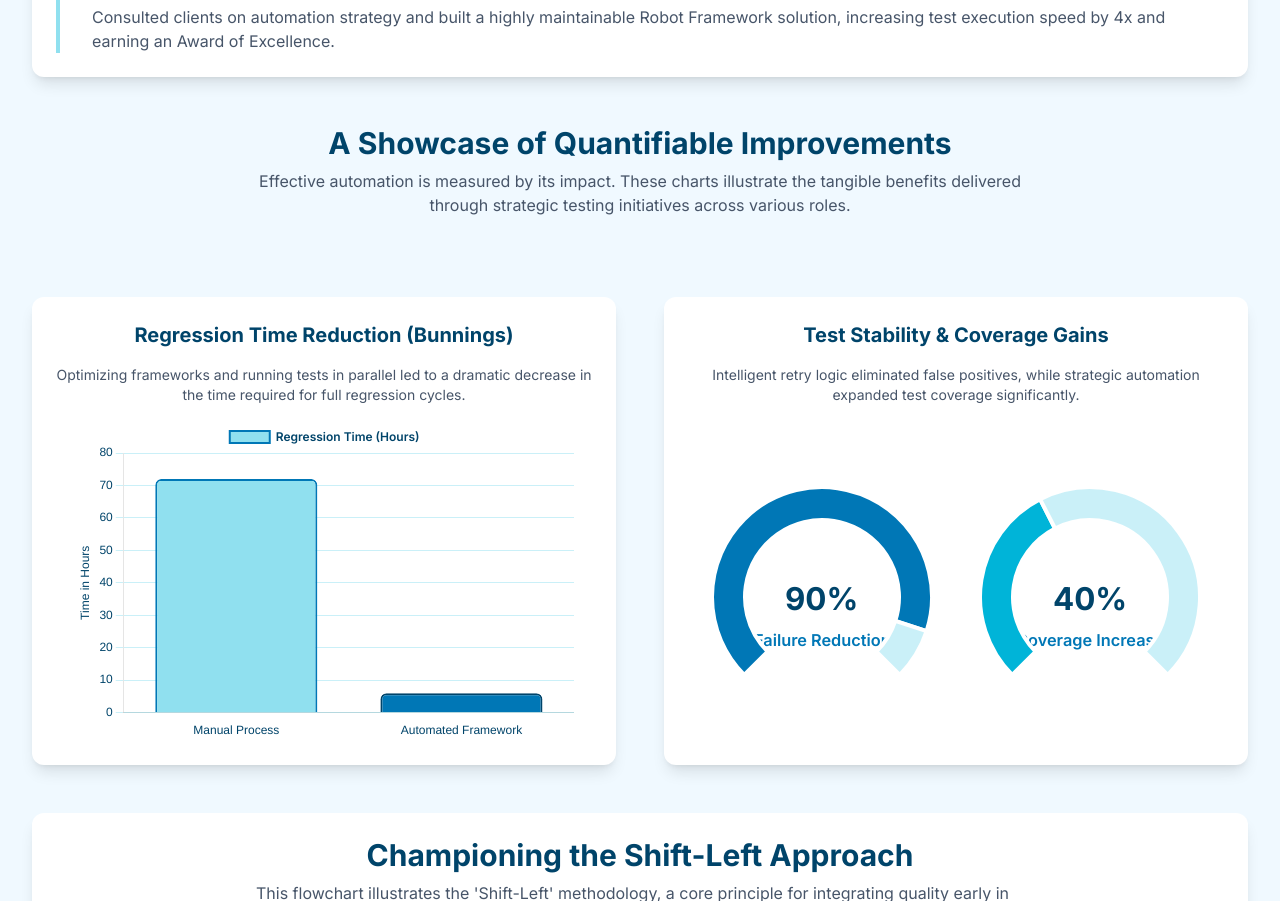
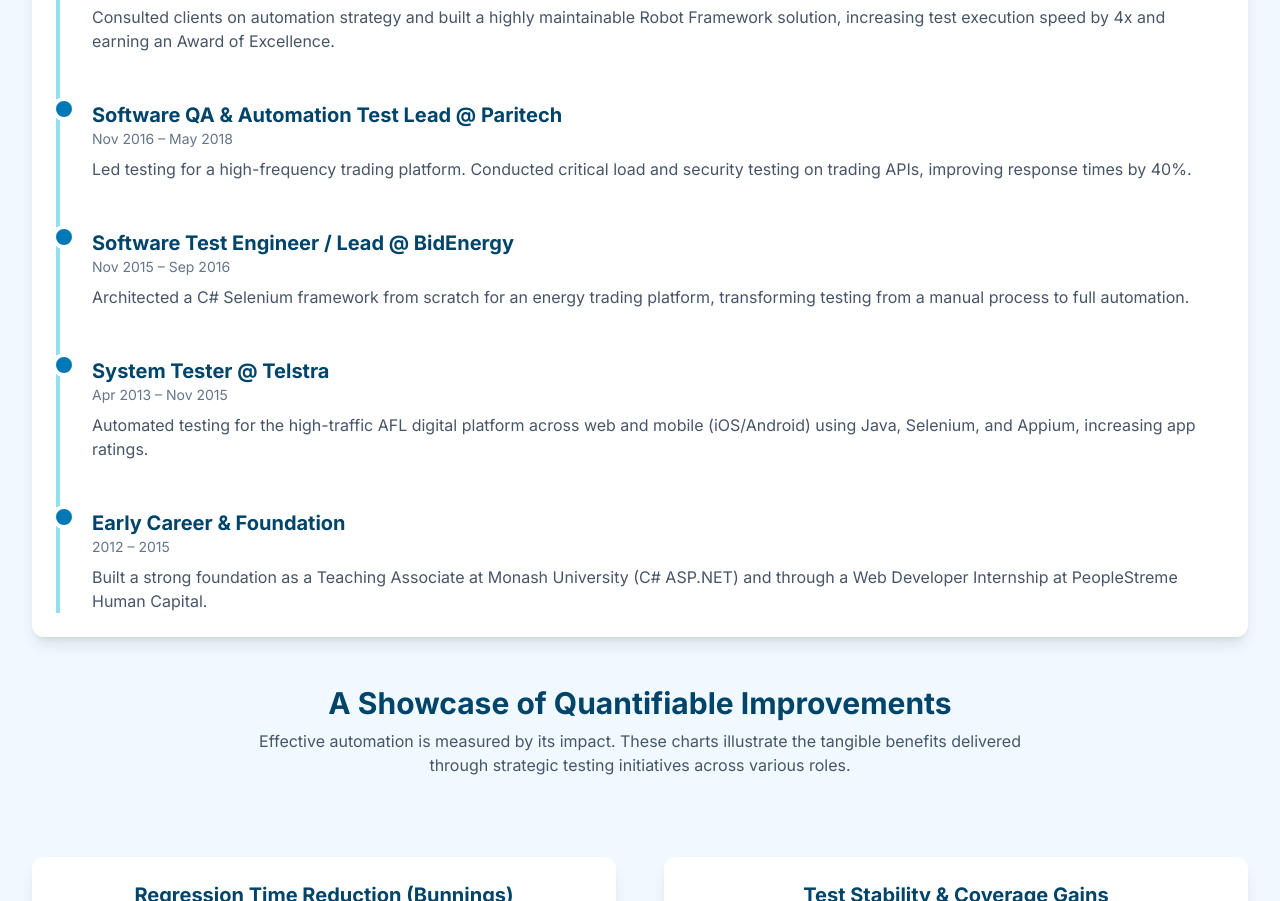
Before and after one commit to BehrangBina/MyPortFolio, a plain HTML site: page index.html in a window 1280 px wide. Shown: the part 1555-2456 px from the top of the page. Drawn offline with nearby package versions, Linux system fonts and the light colour scheme.

Commit message:
feat: intractive resume add more milestones

```diff
--- a/index.html
+++ b/index.html
@@ -5,8 +5,6 @@
     <meta name="viewport" content="width=device-width, initial-scale=1.0">
     <title>Interactive Resume Infographic - Behrang Bina</title>
     <script src="https://cdn.tailwindcss.com"></script>
-        <link rel="icon" type="image/x-icon" href="./src/img/fav-ico.jpg">
-
     <script src="https://cdn.jsdelivr.net/npm/chart.js"></script>
     <link rel="preconnect" href="https://fonts.googleapis.com">
     <link rel="preconnect" href="https://fonts.gstatic.com" crossorigin>
@@ -126,6 +124,34 @@
                         <h3 class="text-xl font-bold text-[#00446A]">Lead Test Automation Specialist @ Avocado Consulting</h3>
                         <p class="text-sm font-medium text-slate-500 mb-2">May 2018 – Apr 2019</p>
                         <p class="text-slate-600">Consulted clients on automation strategy and built a highly maintainable Robot Framework solution, increasing test execution speed by 4x and earning an Award of Excellence.</p>
+                    </div>
+
+                    <div class="relative">
+                        <div class="absolute -left-10 -top-1 w-6 h-6 bg-[#0077B6] rounded-full border-4 border-white"></div>
+                        <h3 class="text-xl font-bold text-[#00446A]">Software QA & Automation Test Lead @ Paritech</h3>
+                        <p class="text-sm font-medium text-slate-500 mb-2">Nov 2016 – May 2018</p>
+                        <p class="text-slate-600">Led testing for a high-frequency trading platform. Conducted critical load and security testing on trading APIs, improving response times by 40%.</p>
+                    </div>
+
+                    <div class="relative">
+                        <div class="absolute -left-10 -top-1 w-6 h-6 bg-[#0077B6] rounded-full border-4 border-white"></div>
+                        <h3 class="text-xl font-bold text-[#00446A]">Software Test Engineer / Lead @ BidEnergy</h3>
+                        <p class="text-sm font-medium text-slate-500 mb-2">Nov 2015 – Sep 2016</p>
+                        <p class="text-slate-600">Architected a C# Selenium framework from scratch for an energy trading platform, transforming testing from a manual process to full automation.</p>
+                    </div>
+
+                    <div class="relative">
+                        <div class="absolute -left-10 -top-1 w-6 h-6 bg-[#0077B6] rounded-full border-4 border-white"></div>
+                        <h3 class="text-xl font-bold text-[#00446A]">System Tester @ Telstra</h3>
+                        <p class="text-sm font-medium text-slate-500 mb-2">Apr 2013 – Nov 2015</p>
+                        <p class="text-slate-600">Automated testing for the high-traffic AFL digital platform across web and mobile (iOS/Android) using Java, Selenium, and Appium, increasing app ratings.</p>
+                    </div>
+
+                    <div class="relative">
+                        <div class="absolute -left-10 -top-1 w-6 h-6 bg-[#0077B6] rounded-full border-4 border-white"></div>
+                        <h3 class="text-xl font-bold text-[#00446A]">Early Career & Foundation</h3>
+                        <p class="text-sm font-medium text-slate-500 mb-2">2012 – 2015</p>
+                        <p class="text-slate-600">Built a strong foundation as a Teaching Associate at Monash University (C# ASP.NET) and through a Web Developer Internship at PeopleStreme Human Capital.</p>
                     </div>
 
                 </div>
```
